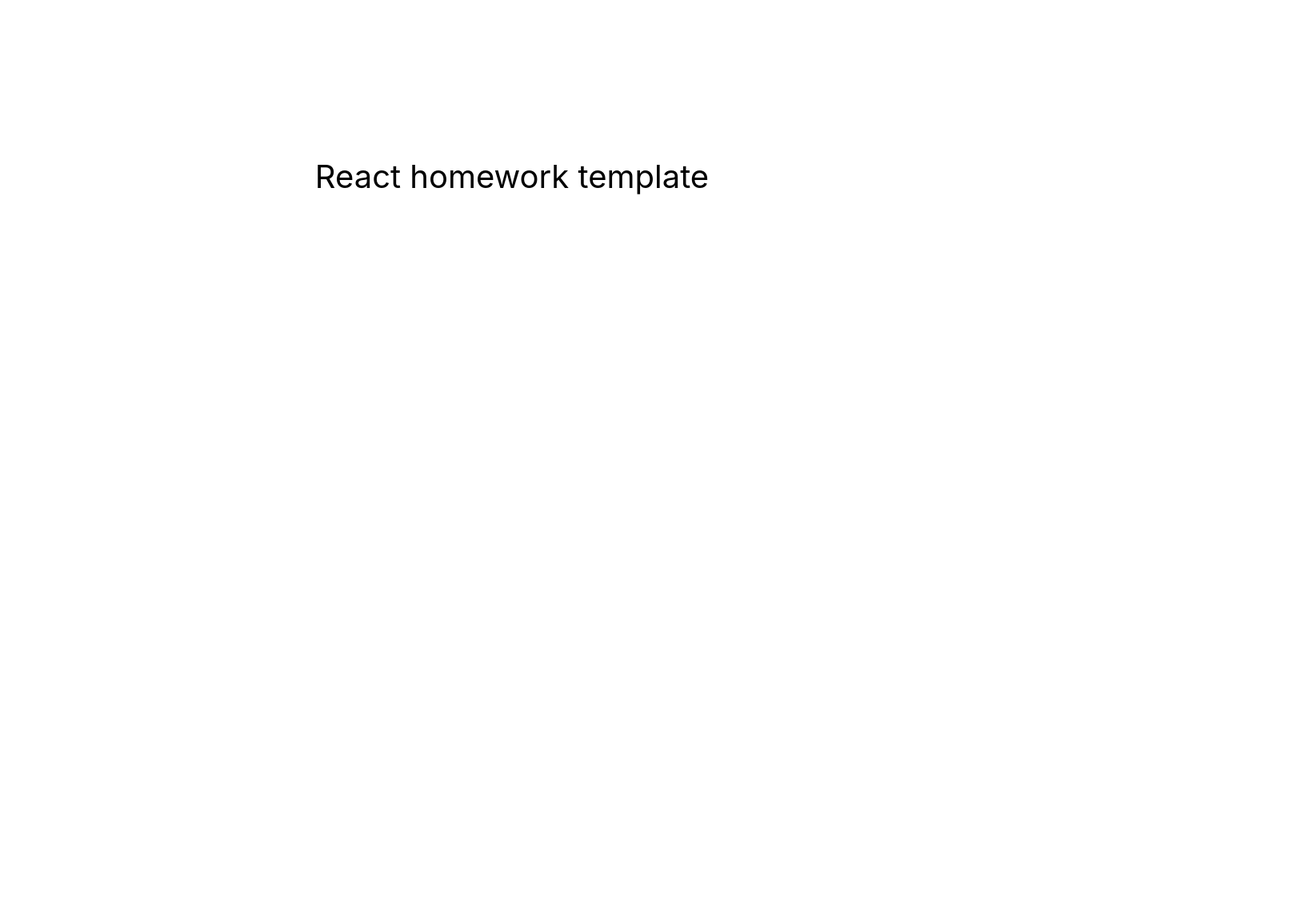
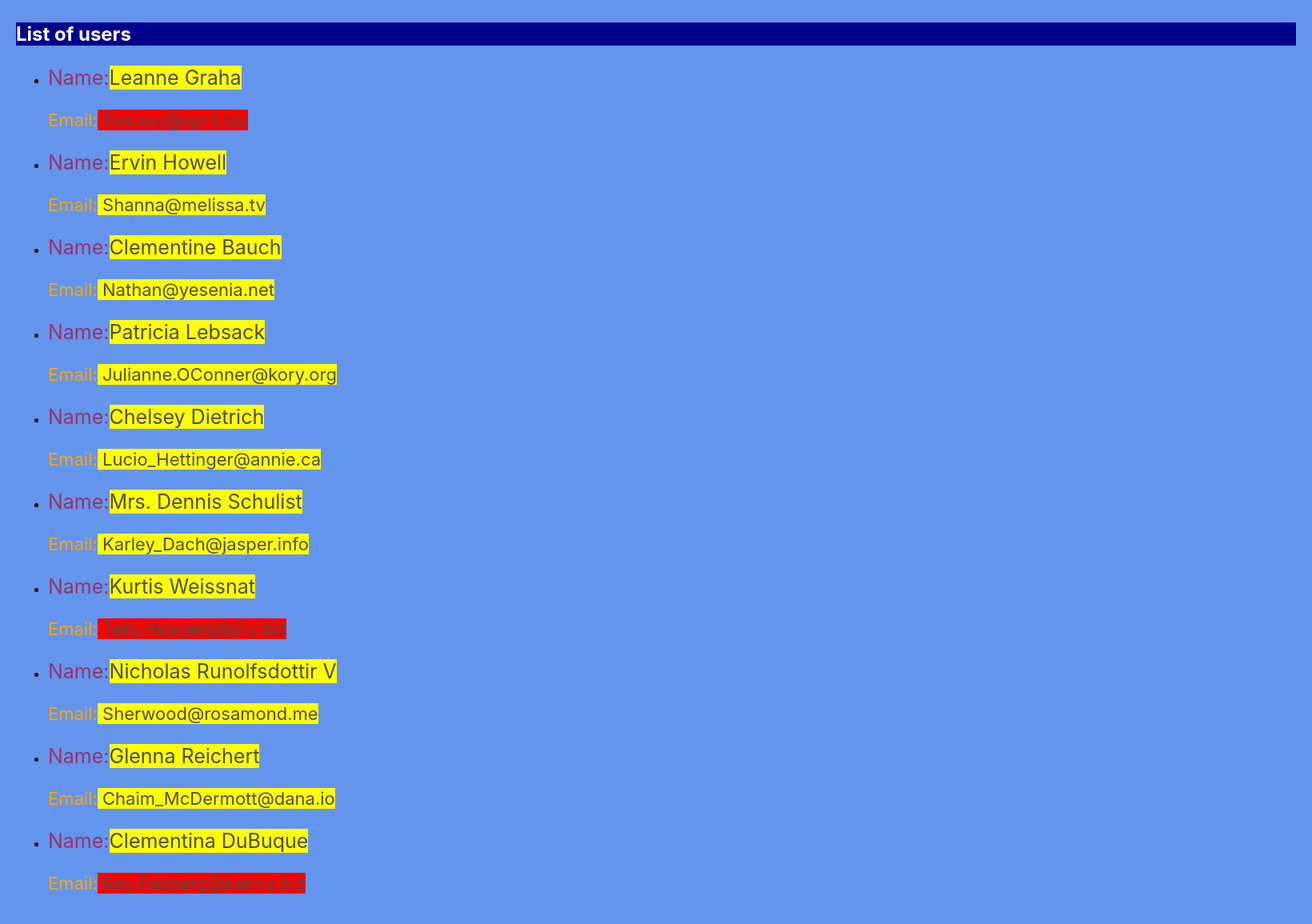
Before and after one commit to cod3provider/react-classes, a React (Create React App) app: page / in a window 1280 px wide. Shown: the part 180-1335 px from the top of the page at 80% size, 1640 px wide, since content can reach past the window. Before the commit the page ends 800 px from the top, so only its background shows below. Built offline with nearby package versions, Linux system fonts and the light colour scheme.

Commit message:
tasks done

```diff
--- a/package.json
+++ b/package.json
@@ -7,9 +7,11 @@
     "@testing-library/jest-dom": "^5.16.3",
     "@testing-library/react": "^12.1.4",
     "@testing-library/user-event": "^13.5.0",
+    "prop-types": "^15.8.1",
     "react": "^18.1.0",
     "react-dom": "^18.1.0",
     "react-scripts": "5.0.1",
+    "styled-components": "^5.3.6",
     "web-vitals": "^2.1.3"
   },
   "scripts": {
--- a/src/components/App.jsx
+++ b/src/components/App.jsx
@@ -1,16 +1,18 @@
+import { data } from '../data/users';
+import { User } from './User/User';
+import { UsersList } from './UsersList/UsersList';
+import { Section } from './Section/Section';
+
 export const App = () => {
   return (
-    <div
-      style={{
-        height: '100vh',
-        display: 'flex',
-        justifyContent: 'center',
-        alignItems: 'center',
-        fontSize: 40,
-        color: '#010101'
-      }}
-    >
-      React homework template
-    </div>
+    <>
+     <Section>
+       <User user={data[0]}/>
+     </Section>
+
+      <Section title="List of users">
+        <UsersList users={data} />
+      </Section>
+    </>
   );
 };
--- /dev/null
+++ b/src/components/Section/Section.jsx
@@ -0,0 +1,17 @@
+import PropTypes from 'prop-types';
+import s from './Section.module.css';
+import { NameText, EmailText } from '../User/User.styled';
+
+export const Section = ({ title, children }) => {
+  return(
+    <section className={title ? s.superSection : s.baseSection}>
+      {title && <h2 className={s.titleStyle}>{title}</h2>}
+      {children}
+    </section>
+  )
+}
+
+Section.propTypes = {
+  title: PropTypes.string,
+  children: PropTypes.element.isRequired
+};
--- /dev/null
+++ b/src/components/Section/Section.module.css
@@ -0,0 +1,15 @@
+.baseSection {
+  width: 1600px;
+  margin: 0 auto;
+  padding: 20px;
+}
+
+.superSection {
+  composes: baseSection;
+  background: cornflowerblue;
+}
+
+.titleStyle {
+  background: darkblue;
+  color: #fff;
+}
--- /dev/null
+++ b/src/components/User/User.jsx
@@ -0,0 +1,29 @@
+import PropTypes from 'prop-types';
+import { EmailText, NameText, SpanText } from './User.styled';
+
+export const User = ({ user: { name, email } }) => {
+  const isEmailBiz = email.endsWith('biz');
+
+
+  return (
+    <>
+      <NameText>Name:
+           <SpanText>
+              {name}
+            </SpanText>
+      </NameText>
+
+      <EmailText>Email:
+        <SpanText isRed={isEmailBiz}> {email}</SpanText>
+      </EmailText>
+    </>
+  )
+}
+
+
+User.propTypes = {
+  user: PropTypes.shape({
+    name: PropTypes.string.isRequired,
+    email: PropTypes.string.isRequired,
+  }).isRequired
+};
--- /dev/null
+++ b/src/components/User/User.styled.js
@@ -0,0 +1,59 @@
+import styled from 'styled-components';
+
+// export const NameText = styled.p`
+//   font-size: 25px;
+//   color: #9a326a;
+//
+//   &:hover {
+//     background: chartreuse;
+//   }
+// `
+//
+// export const EmailText = styled.p`
+//   font-size: 22px;
+//   color: orange;
+//
+//   &:hover {
+//     background: deeppink;
+//   }
+// `
+//
+// export const SpanText = styled.span`
+//   background: blueviolet;
+//   color: #ffffff;
+//
+//   ${NameText}:hover & {
+//     color: #000;
+//   }
+// `
+
+
+
+
+export const EmailText = styled.p`
+  font-size: 22px;
+  color: orange;
+
+  &:hover {
+    background: deeppink;
+  }
+`
+
+export const SpanText = styled.span`
+  background: ${({ isRed }) => isRed ? 'red' : 'yellow'};
+  color: #4d4a4a;
+`
+
+export const NameText = styled.p`
+  font-size: 25px;
+  color: #9a326a;
+
+  &:hover ${SpanText} {
+    color: aqua;
+
+
+  //&:hover {
+  //  background: chartreuse;
+  //}
+
+`
--- /dev/null
+++ b/src/components/UsersList/UsersList.jsx
@@ -0,0 +1,24 @@
+import { User } from '../User/User';
+import PropTypes from 'prop-types';
+
+export const UsersList = ({ users }) => {
+  return(
+    <ul>
+      {users.map(user =>
+        <li key={user.id}>
+          <User user={user} />
+        </li>)
+      }
+    </ul>
+  )
+}
+
+UsersList.propTypes = {
+  users: PropTypes.arrayOf(
+    PropTypes.shape({
+      id: PropTypes.string.isRequired,
+      name: PropTypes.string.isRequired,
+      email: PropTypes.string.isRequired
+    }).isRequired
+  ).isRequired
+};
--- /dev/null
+++ b/src/data/users.js
@@ -0,0 +1,235 @@
+export const data = [
+  {
+    id: '5b9289',
+    name: 'Leanne Graha',
+    username: 'Bret',
+    email: 'Sincere@april.biz',
+    isOnline: 'yes',
+    address: {
+      street: 'Kulas Light',
+      suite: 'Apt. 556',
+      city: 'Gwenborough',
+      zipcode: '92998-3874',
+      geo: {
+        lat: '-37.3159',
+        lng: '81.1496'
+      }
+    },
+    phone: '1-770-736-8031 x56442',
+    website: 'hildegard.org',
+    company: {
+      name: 'Romaguera-Crona',
+      catchPhrase: 'Multi-layered client-server neural-net',
+      bs: 'harness real-time e-markets'
+    }
+  },
+  {
+    id: 'b477dc',
+    name: 'Ervin Howell',
+    username: 'Antonette',
+    email: 'Shanna@melissa.tv',
+    isOnline: 'yes',
+    address: {
+      street: 'Victor Plains',
+      suite: 'Suite 879',
+      city: 'Wisokyburgh',
+      zipcode: '90566-7771',
+      geo: {
+        lat: '-43.9509',
+        lng: '-34.4618'
+      }
+    },
+    phone: '010-692-6593 x09125',
+    website: 'anastasia.net',
+    company: {
+      name: 'Deckow-Crist',
+      catchPhrase: 'Proactive didactic contingency',
+      bs: 'synergize scalable supply-chains'
+    }
+  },
+  {
+    id: 'afe2b5',
+    name: 'Clementine Bauch',
+    username: 'Samantha',
+    email: 'Nathan@yesenia.net',
+    address: {
+      street: 'Douglas Extension',
+      suite: 'Suite 847',
+      city: 'McKenziehaven',
+      zipcode: '59590-4157',
+      geo: {
+        lat: '-68.6102',
+        lng: '-47.0653'
+      }
+    },
+    phone: '1-463-123-4447',
+    website: 'ramiro.info',
+    company: {
+      name: 'Romaguera-Jacobson',
+      catchPhrase: 'Face to face bifurcated interface',
+      bs: 'e-enable strategic applications'
+    }
+  },
+  {
+    id: '4a95f5',
+    name: 'Patricia Lebsack',
+    username: 'Karianne',
+    email: 'Julianne.OConner@kory.org',
+    isOnline: 'no',
+    address: {
+      street: 'Hoeger Mall',
+      suite: 'Apt. 692',
+      city: 'South Elvis',
+      zipcode: '53919-4257',
+      geo: {
+        lat: '29.4572',
+        lng: '-164.2990'
+      }
+    },
+    phone: '493-170-9623 x156',
+    website: 'kale.biz',
+    company: {
+      name: 'Robel-Corkery',
+      catchPhrase: 'Multi-tiered zero tolerance productivity',
+      bs: 'transition cutting-edge web services'
+    }
+  },
+  {
+    id: '1a3403',
+    name: 'Chelsey Dietrich',
+    username: 'Kamren',
+    email: 'Lucio_Hettinger@annie.ca',
+    address: {
+      street: 'Skiles Walks',
+      suite: 'Suite 351',
+      city: 'Roscoeview',
+      zipcode: '33263',
+      geo: {
+        lat: '-31.8129',
+        lng: '62.5342'
+      }
+    },
+    phone: '(254)954-1289',
+    website: 'demarco.info',
+    company: {
+      name: 'Keebler LLC',
+      catchPhrase: 'User-centric fault-tolerant solution',
+      bs: 'revolutionize end-to-end systems'
+    }
+  },
+  {
+    id: 'f642eb',
+    name: 'Mrs. Dennis Schulist',
+    username: 'Leopoldo_Corkery',
+    email: 'Karley_Dach@jasper.info',
+    address: {
+      street: 'Norberto Crossing',
+      suite: 'Apt. 950',
+      city: 'South Christy',
+      zipcode: '23505-1337',
+      geo: {
+        lat: '-71.4197',
+        lng: '71.7478'
+      }
+    },
+    phone: '1-477-935-8478 x6430',
+    website: 'ola.org',
+    company: {
+      name: 'Considine-Lockman',
+      catchPhrase: 'Synchronised bottom-line interface',
+      bs: 'e-enable innovative applications'
+    }
+  },
+  {
+    id: 'af95da',
+    name: 'Kurtis Weissnat',
+    username: 'Elwyn.Skiles',
+    email: 'Telly.Hoeger@billy.biz',
+    address: {
+      street: 'Rex Trail',
+      suite: 'Suite 280',
+      city: 'Howemouth',
+      zipcode: '58804-1099',
+      geo: {
+        lat: '24.8918',
+        lng: '21.8984'
+      }
+    },
+    phone: '210.067.6132',
+    website: 'elvis.io',
+    company: {
+      name: 'Johns Group',
+      catchPhrase: 'Configurable multimedia task-force',
+      bs: 'generate enterprise e-tailers'
+    }
+  },
+  {
+    id: '867fbf',
+    name: 'Nicholas Runolfsdottir V',
+    username: 'Maxime_Nienow',
+    email: 'Sherwood@rosamond.me',
+    address: {
+      street: 'Ellsworth Summit',
+      suite: 'Suite 729',
+      city: 'Aliyaview',
+      zipcode: '45169',
+      geo: {
+        lat: '-14.3990',
+        lng: '-120.7677'
+      }
+    },
+    phone: '586.493.6943 x140',
+    website: 'jacynthe.com',
+    company: {
+      name: 'Abernathy Group',
+      catchPhrase: 'Implemented secondary concept',
+      bs: 'e-enable extensible e-tailers'
+    }
+  },
+  {
+    id: '888a5f',
+    name: 'Glenna Reichert',
+    username: 'Delphine',
+    email: 'Chaim_McDermott@dana.io',
+    address: {
+      street: 'Dayna Park',
+      suite: 'Suite 449',
+      city: 'Bartholomebury',
+      zipcode: '76495-3109',
+      geo: {
+        lat: '24.6463',
+        lng: '-168.8889'
+      }
+    },
+    phone: '(775)976-6794 x41206',
+    website: 'conrad.com',
+    company: {
+      name: 'Yost and Sons',
+      catchPhrase: 'Switchable contextually-based project',
+      bs: 'aggregate real-time technologies'
+    }
+  },
+  {
+    id: '8335b7',
+    name: 'Clementina DuBuque',
+    username: 'Moriah.Stanton',
+    email: 'Rey.Padberg@karina.biz',
+    address: {
+      street: 'Kattie Turnpike',
+      suite: 'Suite 198',
+      city: 'Lebsackbury',
+      zipcode: '31428-2261',
+      geo: {
+        lat: '-38.2386',
+        lng: '57.2232'
+      }
+    },
+    phone: '024-648-3804',
+    website: 'ambrose.net',
+    company: {
+      name: 'Hoeger LLC',
+      catchPhrase: 'Centralized empowering task-force',
+      bs: 'target end-to-end models'
+    }
+  }
+]
```
Also changed, not shown: 1 other file (tests, documents, lock files or other folders).
